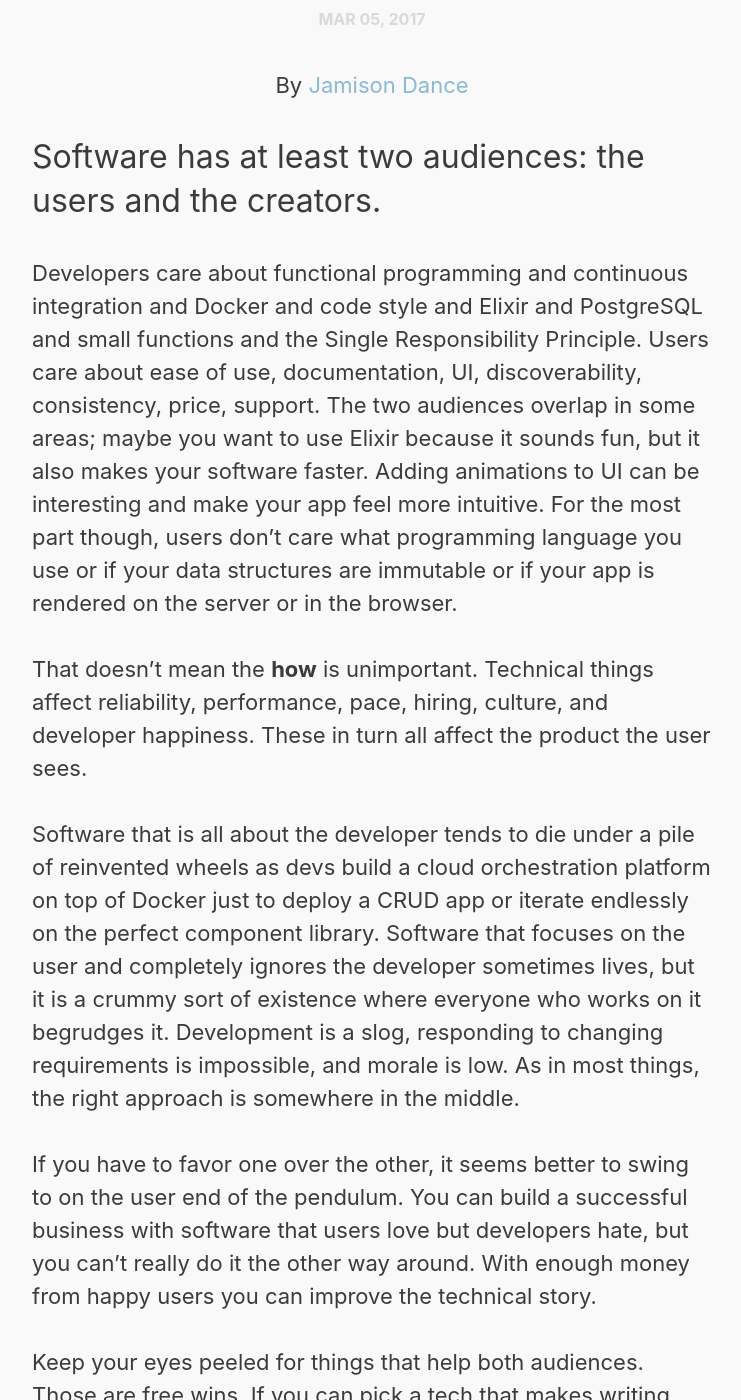
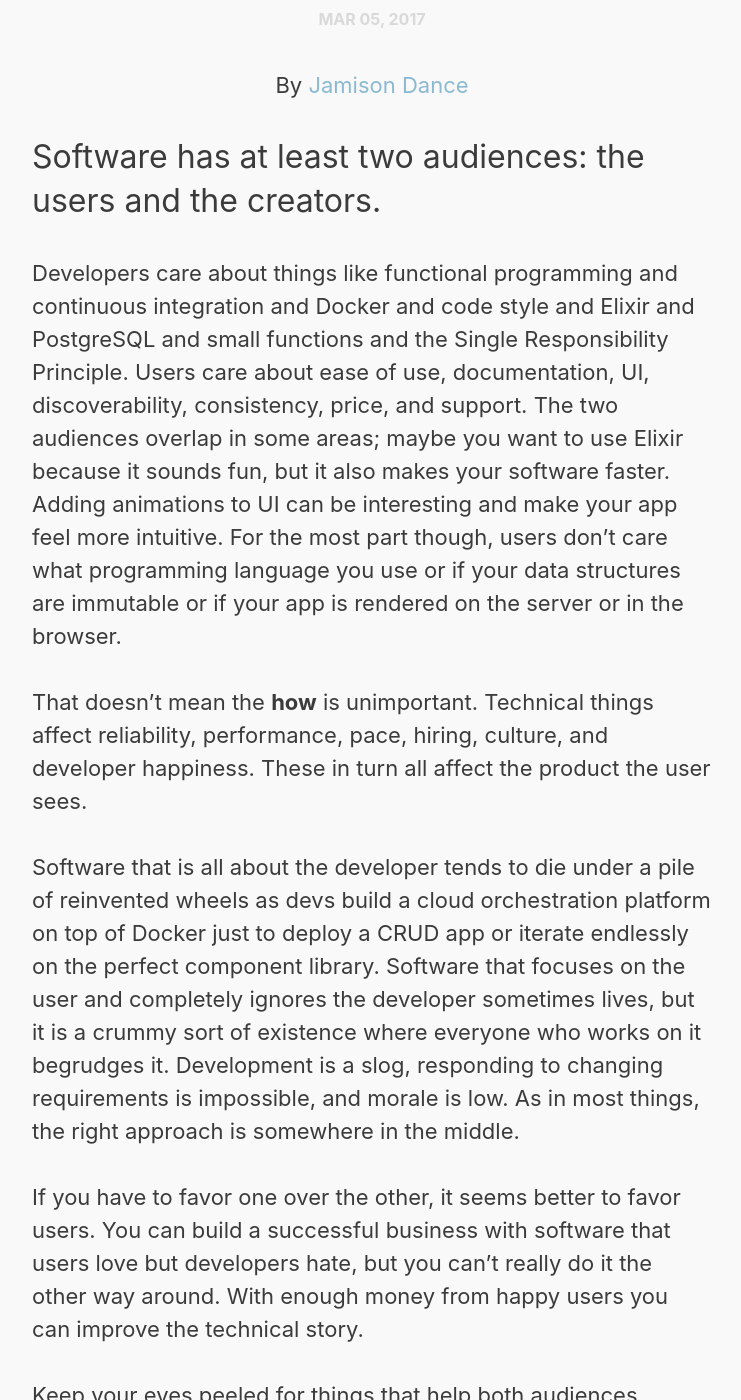
Before and after one commit to jergason/blorg, a Jekyll site: the page built from _posts/2017-03-05-the-two-software-audiences.md, in a window 1280 px wide and 1400 px high, scrolled down 328 px. Shown: the whole window, without its empty margins (268-1009 px from the left). Built offline with Jekyll 4.4.1, drawn with Linux system fonts in a browser that asks for light colours; Markdown is read by kramdown in place of the engine named in the settings; comment, search, counter and statistics services are not loaded.

Commit message:
clarify things

```diff
--- a/_posts/2017-03-05-the-two-software-audiences.md
+++ b/_posts/2017-03-05-the-two-software-audiences.md
@@ -7,13 +7,13 @@ description: "Software has at least two audiences: the users and the creators."
 
 ---
 
-Developers care about functional programming and continuous integration and Docker and code style and Elixir and PostgreSQL and small functions and the Single Responsibility Principle. Users care about ease of use, documentation, UI, discoverability, consistency, price, support. The two audiences overlap in some areas; maybe  you want to use Elixir because it sounds fun, but it also makes your software faster. Adding animations to UI can be interesting and make your app feel more intuitive. For the most part though, users don't care what programming language you use or if your data structures are immutable or if your app is rendered on the server or in the browser.
+Developers care about things like functional programming and continuous integration and Docker and code style and Elixir and PostgreSQL and small functions and the Single Responsibility Principle. Users care about ease of use, documentation, UI, discoverability, consistency, price, and support. The two audiences overlap in some areas; maybe  you want to use Elixir because it sounds fun, but it also makes your software faster. Adding animations to UI can be interesting and make your app feel more intuitive. For the most part though, users don't care what programming language you use or if your data structures are immutable or if your app is rendered on the server or in the browser.
 
 That doesn't mean the **how** is unimportant. Technical things affect reliability, performance, pace, hiring, culture, and developer happiness. These in turn all affect the product the user sees.
 
 Software that is all about the developer tends to die under a pile of reinvented wheels as devs build a cloud orchestration platform on top of Docker just to deploy a CRUD app or iterate endlessly on the perfect component library. Software that focuses on the user and completely ignores the developer sometimes lives, but it is a crummy sort of existence where everyone who works on it begrudges it. Development is a slog, responding to changing requirements is impossible, and morale is low. As in most things, the right approach is somewhere in the middle.
 
-If you have to favor one over the other, it seems better to swing to on the user end of the pendulum. You can build a successful business with software that users love but developers hate, but you can't really do it the other way around. With enough money from happy users you can improve the technical story.
+If you have to favor one over the other, it seems better to favor users. You can build a successful business with software that users love but developers hate, but you can't really do it the other way around. With enough money from happy users you can improve the technical story.
 
 Keep your eyes peeled for things that help both audiences. Those are free wins. If you can pick a tech that makes writing good software easier, and also is ridiculously fast, you can make both developers and users happy. <aside>Identifying free wins is the subject of <del>another post</del> a lifetime.</aside>
 
```
